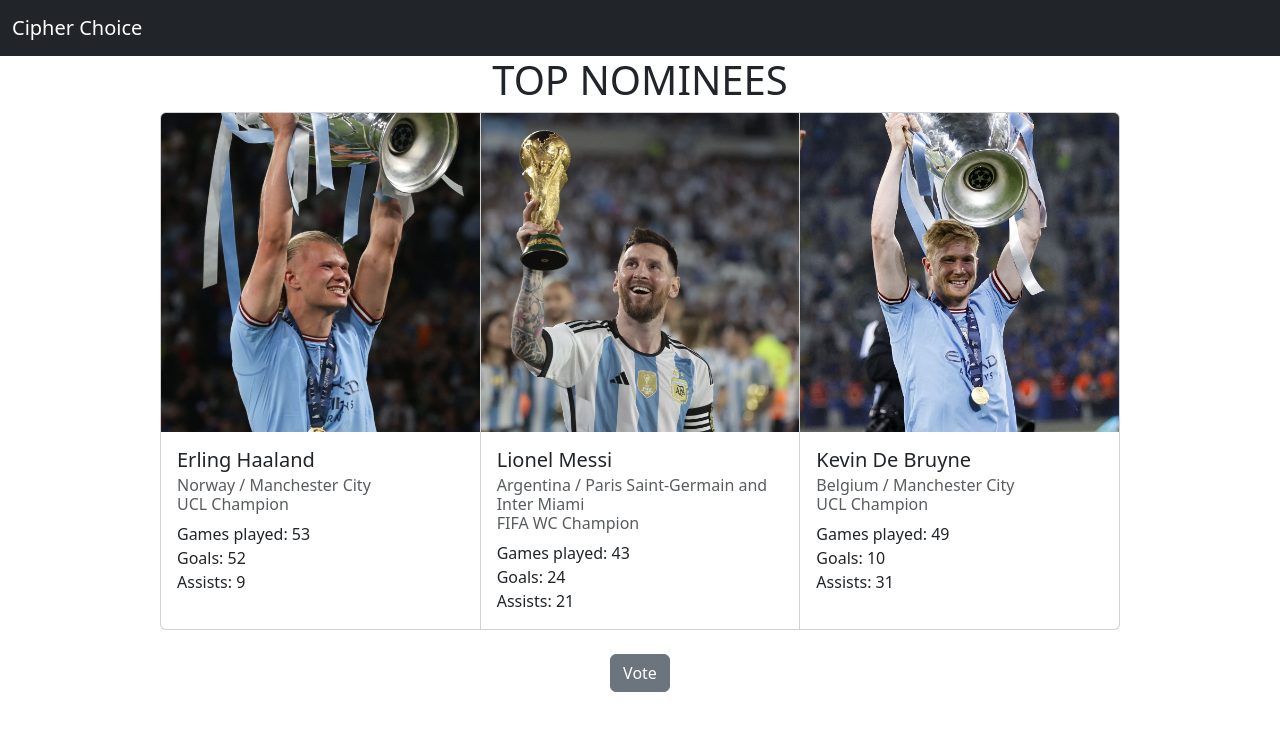
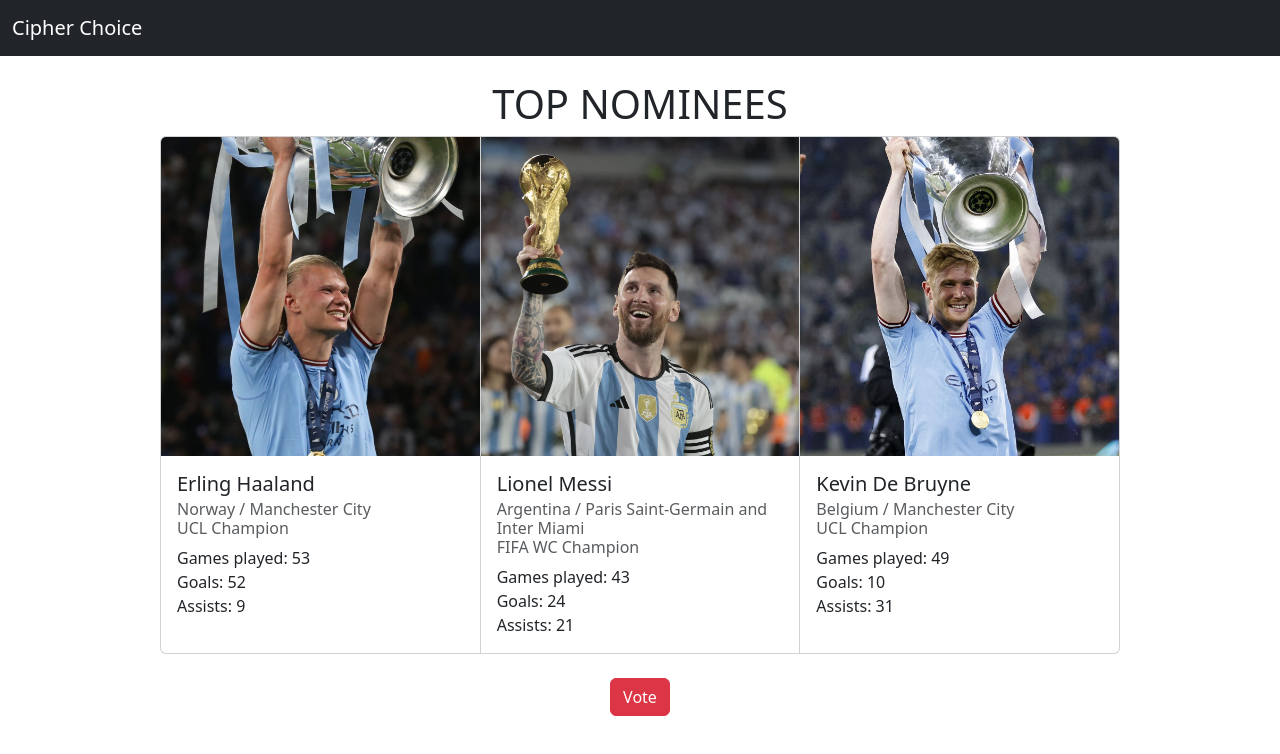
Before and after one commit to christo3carrasco/ballon-dor23, a React (Vite) app: page /nominees in a window 1280 px wide. Shown: the top 754 px of the page. Built offline with nearby package versions, Linux system fonts and the light colour scheme.

Commit message:
refactor: update button colors

```diff
--- a/src/App.jsx
+++ b/src/App.jsx
@@ -6,6 +6,7 @@
   return (
     <BrowserRouter>
       <Header />
+      <br />
       <ReactRoutes />
     </BrowserRouter>
   );
--- a/src/views/Home.jsx
+++ b/src/views/Home.jsx
@@ -22,11 +22,11 @@
             passion and confidence!
           </CardText>
           <Link to="/nominees">
-            <Button>Vote</Button>
+            <Button color="danger">Vote</Button>
           </Link>
           &nbsp;
           <Link to="/results">
-            <Button>Results</Button>
+            <Button color="warning">Results</Button>
           </Link>
         </CardBody>
       </Card>
--- a/src/views/Nominees.jsx
+++ b/src/views/Nominees.jsx
@@ -67,9 +67,9 @@
         </Card>
       </CardGroup>
       <br />
-      <Link to="/auth">
+      <Link to="/vote">
         <div className="text-center">
-          <Button>Vote</Button>
+          <Button color="danger">Vote</Button>
         </div>
       </Link>
       <br />
```
